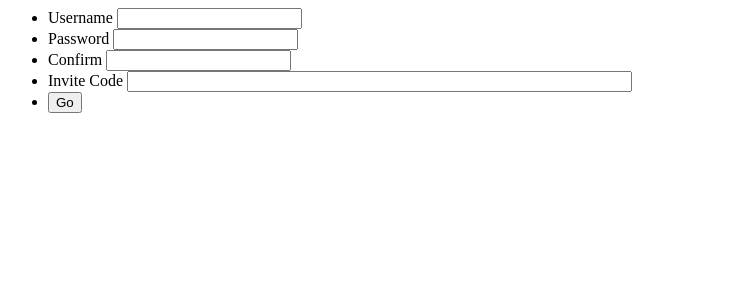
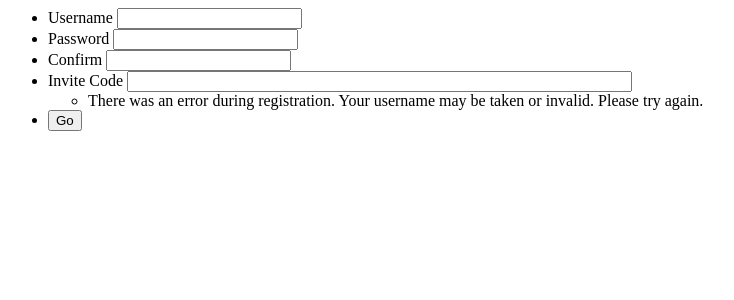
Before and after one commit to adrsch/matrix-synapse-altregister, a Flask app: template templates/register.html in a window 1280 px wide. Shown: the top 300 px of the page, without its empty margins (0-734 px from the left). Run offline with Flask 2, Linux system fonts and the light colour scheme; the template is opened without the code that fills it: values that come from a table or form of the project are taken from there, others are empty.

Commit message:
added more descriptive error messages for invalid invites or usernames

```diff
--- a/app.py
+++ b/app.py
@@ -23,7 +23,7 @@ class RegistrationForm(FlaskForm):
 
 #TODO: I have no idea what usernames are valid and what aren't so this is a placeholder that prevents you from making your usename rm -r /
     def validate_username(form, field):
-        if not field.data.isalnum():
+        if not field.data.isalnum() or not field.data[0].isalpha():
             print("Username invalid!")
             raise ValidationError("Please use an alphanumeric username not starting with a number")
 
@@ -46,22 +46,33 @@ def register_user(username, password):
         registered = True
     return registered
 
-@app.route('/', methods=['GET', 'POST'])
+@app.route('/', methods=['POST'])
+def registration_submission():
+    form = RegistrationForm(request.form)
+    invalid_invite = False
+    registered = False
+
+    if form.validate_on_submit():
+        if check_invite(form.invite.data):
+            print("Registering user...")
+            try:
+                registered = register_user(form.username.data, str(secrets.randbits(128)))
+            except Exception as e:
+                print("There was an error in registration.", file=sys.stderr)
+                print(e, file=sys.stderr)
+                registered = False
+            if registered:
+                print("Removing invite from pool...")
+                invite_manager.remove_invite_from_tmp(form.invite.data)
+            else:
+                print("Restoring invite...")
+                invite_manager.restore_invite(form.invite.data)
+        else:
+            invalid_invite = True
+    print(form.errors)
+    return render_template('register.html', form=form, registration={'registered': registered, 'invalid_invite': invalid_invite})
+
+@app.route('/', methods=['GET'])
 def registration():
     form = RegistrationForm(request.form)
-    if form.validate_on_submit() and check_invite(form.invite.data):
-        print("Registering user...")
-        registered = False
-        try:
-            registered = register_user(form.username.data, str(secrets.randbits(128)))
-        except Exception as e:
-            print("There was an error in registration.", file=sys.stderr)
-            print(e, file=sys.stderr)
-            registered = False
-        if registered:
-            print("Removing invite from pool...")
-            invite_manager.remove_invite_from_tmp(form.invite.data)
-        else:
-            print("Restoring invite...")
-            invite_manager.restore_invite(form.invite.data)
     return render_template('register.html', form=form)
--- a/templates/register.html
+++ b/templates/register.html
@@ -6,10 +6,21 @@
     <form name="register" method="POST" action="/">
       {{ form.csrf_token }}
       <ul>
-        <li>{{ form.username.label }} {{ form.username(size=20) }}</li>
+        <li>
+          {{ form.username.label }} {{ form.username(size=20) }}
+          {% if form.username.errors %} <ul class="error">{% for error in form.username.errors %}<li>{{ error }}</li>{% endfor %}</ul> {% endif %}
+        </li>
 	<li>{{ form.password.label }} {{ form.password(size=20) }}</li>
 	<li>{{ form.confirm.label }} {{ form.confirm(size=20) }}</li>
-	<li>{{ form.invite.label }} {{ form.invite(size=60) }}</li>
+	<li>{{ form.invite.label }} {{ form.invite(size=60) }}
+          {% if not form.csrf_token.errors and not registration.registered %}
+            {% if registration.invalid_invite %}
+              <ul class="error"><li>Invalid invite.</li></ul>
+            {% else %}
+              <ul class="error"><li>There was an error during registration. Your username may be taken or invalid. Please try again.</li></ul>
+            {% endif %}
+          {% endif %}
+        </li>
         <li><input type="submit" value="Go"></li>
       </ul>
      </form>
```
